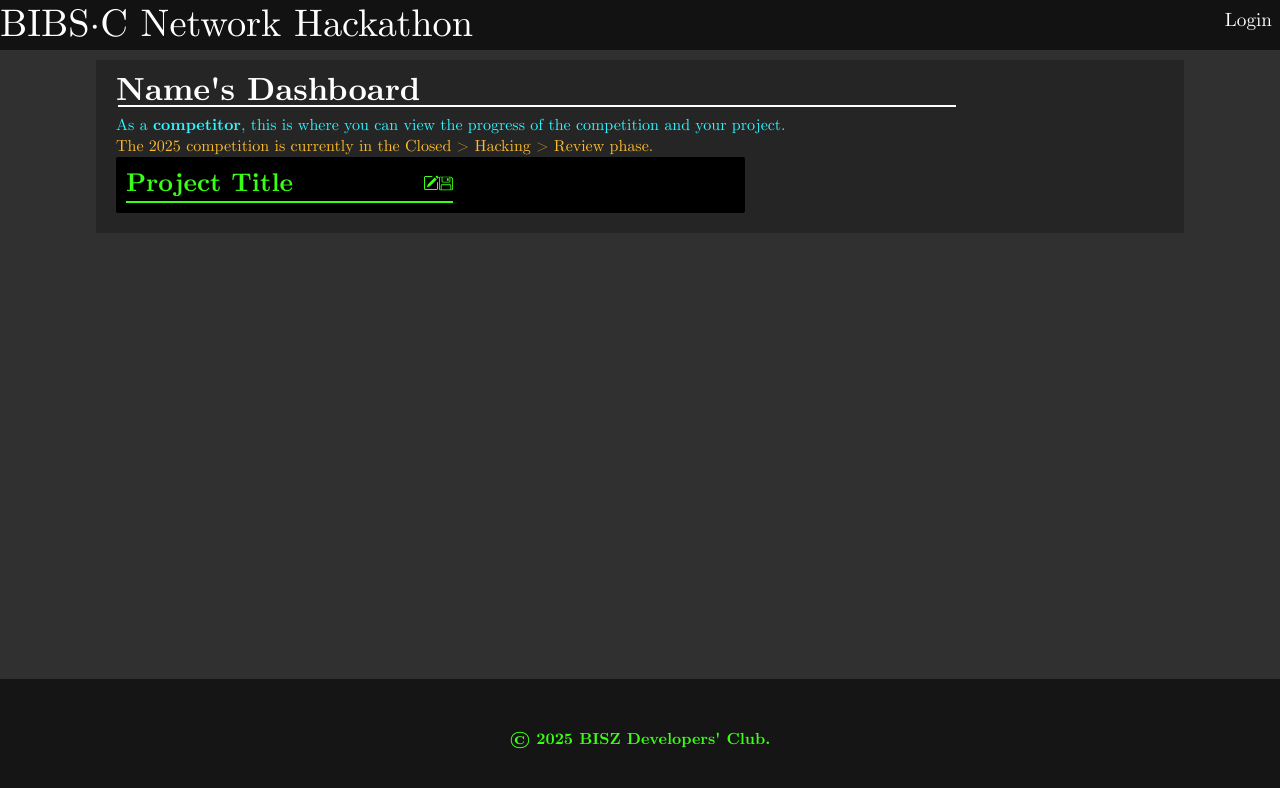
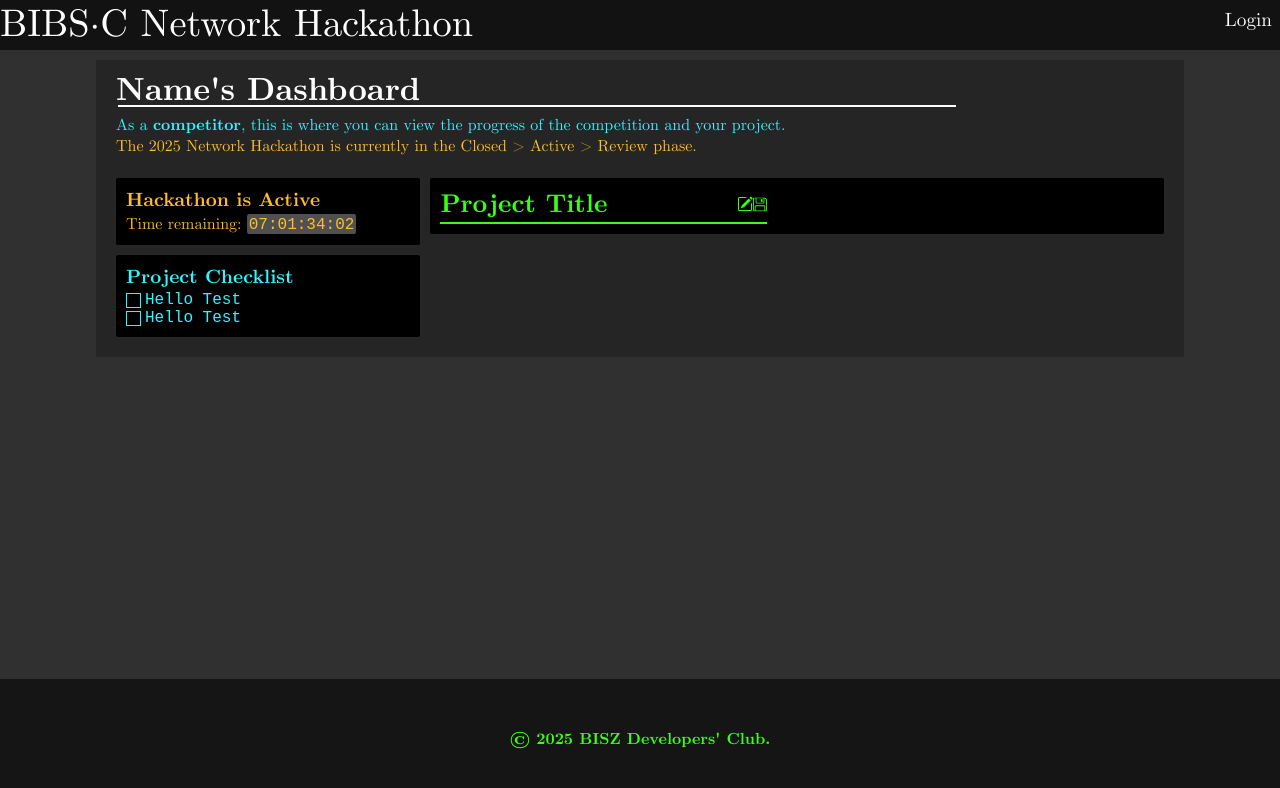
Before and after one commit to drasimov/nethack, a Next.js app: page /dashboard in a window 1280 px wide. Shown: the top 788 px of the page. Built offline with nearby package versions, Linux system fonts and the light colour scheme; no server answers.

Commit message:
Dashboard updates

```diff
--- a/app/dashboard/page.js
+++ b/app/dashboard/page.js
@@ -1,6 +1,7 @@
 "use client"
 import React from 'react';
 import { useSession } from "next-auth/react";
+import CountdownMini from '@/components/CountdownMini';
 
 const Dashboard = () => {
     const { data: session } = useSession();
@@ -22,17 +23,24 @@ const Dashboard = () => {
             </svg>
         </span>
     )
+    const iconCheck = (
+        <span className="iconCheck">
+            <svg xmlns="http://www.w3.org/2000/svg" width="18" height="18" fill="currentColor" viewBox="0 0 16 16">
+                <path d="M13.854 3.646a.5.5 0 0 1 0 .708l-7 7a.5.5 0 0 1-.708 0l-3.5-3.5a.5.5 0 1 1 .708-.708L6.5 10.293l6.646-6.647a.5.5 0 0 1 .708 0"/>
+            </svg>
+        </span>
+    )
 
   return (
     <div>
         <p><span className="cWhite serifBold big">Name's Dashboard</span></p>
         <hr/>
         <p className="cBlue">As a <span className="serifBold">competitor</span>, this is where you can view the progress of the competition and your project.</p>
-        <p className="cYellow">The 2025 competition is currently in the
+        <p className="cYellow">The 2025 Network Hackathon is currently in the
             <span className = "qBox">&nbsp;Closed&nbsp;
                 <span className="tooltip">The Hackathon is <span className="serifBold">Closed</span>. It is currently not accepting work, meaning you may not edit or submit files at this time.</span>
             </span>&gt;
-            <span className = "qBox">&nbsp;Hacking&nbsp;
+            <span className = "qBox">&nbsp;Active&nbsp;
                 <span className="tooltip">The Hackathon is <span className="serifBold">Active</span>. You have this time to complete all aspects of your project submission. Be mindful of the stated deadline and carefully follow the instructions given on this page.</span>
             </span>&gt;
             <span className = "qBox">&nbsp;Review&nbsp;
@@ -40,11 +48,35 @@ const Dashboard = () => {
             </span>
             phase.
         </p>
-        <div className="projBox console">
-            <span className="inputWrap">
-                <input className="txtBox medBig serifBold" type="text" defaultValue="Project Title"/>
-                <div className="action">{iconEdit}{iconSave}</div>
-            </span>
+        <br/>
+        <div className="flexBox">
+            <div className="leftBox">
+                <div className="projBox cYellow padBottom">
+                    <p className="serifBold med">Hackathon is Active</p>
+                    <p>Time remaining: <span className="bSmooth console"><CountdownMini targetDate='2025-02-17T08:59:59Z' ></CountdownMini></span></p>
+                </div>
+                <div className="projBox console cBlue">
+                    <p className="serifBold med">Project Checklist</p>
+                    <p className="wrapCheckbox"><label className="labelCheckbox">
+                        <input type="checkbox" />
+                        {iconCheck}
+                    </label>
+                    Hello Test</p>
+                    <p className="wrapCheckbox"><label className="labelCheckbox">
+                        <input type="checkbox" />
+                        {iconCheck}
+                    </label>
+                    Hello Test</p>
+                </div>
+            </div>
+            <div className="rightBox">
+                <div className="projBox console">
+                    <span className="inputWrap">
+                        <input className="txtBox medBig serifBold" type="text" defaultValue="Project Title"/>
+                        <div className="action">{iconEdit}{iconSave}</div>
+                    </span>
+                </div>
+            </div>
         </div>
 
     </div>
--- a/app/globals.css
+++ b/app/globals.css
@@ -69,6 +69,31 @@ hr{
   outline: none;
 }
 
+.wrapCheckbox{
+  display: flex;
+  align-items: center;
+}
+.labelCheckbox {
+  display: inline-block;
+  position: relative;
+  user-select: none;
+  border: 1px solid var(--blue);
+  width: 15px;
+  height: 15px;
+  margin-right: 4px;
+}
+.labelCheckbox input {
+  display: none;
+}
+.iconCheck {
+  display: inline-block;
+  opacity: 0;
+  margin-top: -4px;
+}
+.labelCheckbox input:checked + .iconCheck {
+  opacity: 1;
+}
+
 /* custom classes */
 .cWhite{ color: #FFF}
 .cBlack{ color: #000}
@@ -77,6 +102,13 @@ hr{
 .cPurple{ color: var(--purple)}
 .bWhite{ background: #FFF}
 .bBlue{ background: var(--blue)}
+
+.bSmooth{
+  background: #505050;
+  border-radius: 2px;
+  padding: 2px;
+  padding-bottom: 0px;
+}
 
 .center{text-align:center}
 
@@ -125,11 +157,27 @@ hr{
   transition: 0.3s;
 }
 
+.leftBox{
+  width: 30%;
+  padding-right: 10px;
+  display: inline-block;
+}
+.rightBox{
+  width: 70%;
+  display: inline-block;
+}
+.padBottom{
+  margin-bottom: 10px;
+}
 .projBox{
-  width: 60%;
+  width: 100%;
   background: #000;
   padding: 10px;
   border-radius: 2px;
+}
+.flexBox{
+  display: flex;
+  align-items: top;
 }
 
 .inputWrap{
--- /dev/null
+++ b/src/components/CountdownMini.js
@@ -0,0 +1,47 @@
+"use client"
+import React, { useEffect, useState } from 'react';
+import styles from './Countdown.module.css';
+
+const CountdownMini = ({ targetDate }) => {
+    const calculateTimeLeft = () => {
+        const target = new Date(targetDate);
+        const difference = target - new Date() + target.getTimezoneOffset()*60;
+        let timeLeft = {};
+
+        if (difference > 0) {
+        timeLeft = {
+            days: Math.floor(difference / (1000 * 60 * 60 * 24)),
+            hours: Math.floor((difference % (1000 * 60 * 60 * 24)) / (1000 * 60 * 60)),
+            minutes: Math.floor((difference % (1000 * 60 * 60)) / (1000 * 60)),
+            seconds: Math.floor((difference % (1000 * 60)) / 1000),
+        };
+        } else {
+        timeLeft = {
+            days: 0,
+            hours: 0,
+            minutes: 0,
+            seconds: 0,
+        };
+        }
+
+        return timeLeft;
+    };
+
+    const [timeLeft, setTimeLeft] = useState(calculateTimeLeft());
+
+    useEffect(() => {
+        const timer = setInterval(() => {
+            setTimeLeft(calculateTimeLeft());
+        }, 1000);
+
+        return () => clearInterval(timer);
+    }, [targetDate]);
+
+    const f = (num) => String(num).padStart(2, '0');
+
+    return (
+        <span>{`${f(timeLeft.days)}:${f(timeLeft.hours)}:${f(timeLeft.minutes)}:${f(timeLeft.seconds)}`}</span>
+    );
+};
+
+export default CountdownMini;
```
